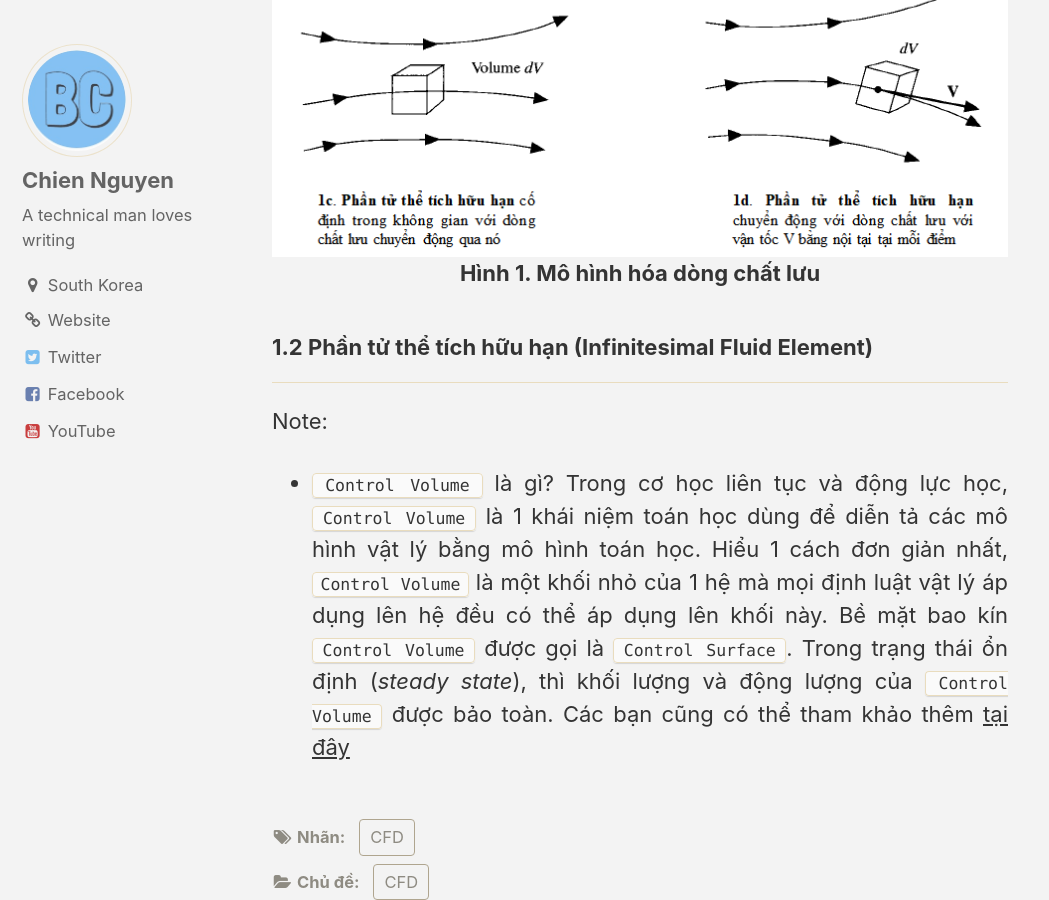
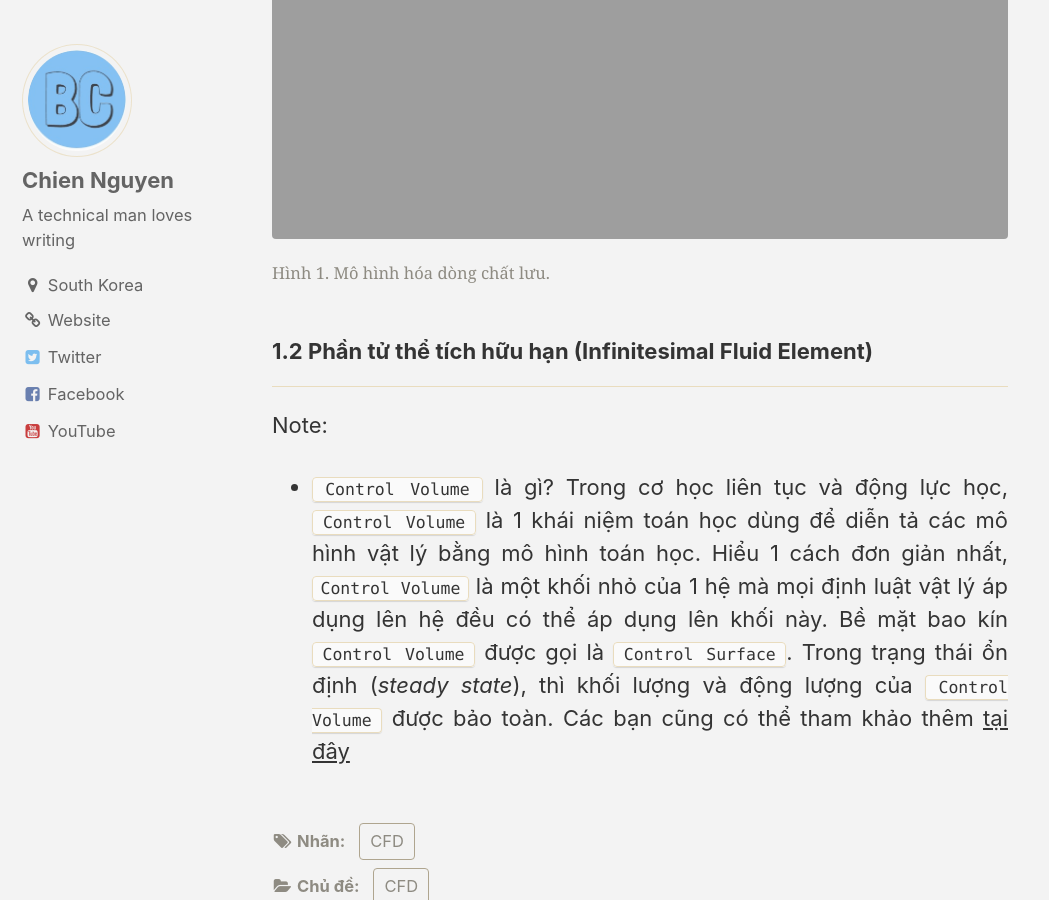
Before and after one commit to chienfm/chienfm.github.io, a Jekyll site: the page built from _pages/post-draft.md, in a window 1280 px wide and 900 px high, scrolled down 1440 px. Shown: the whole window, without its empty margins (0-1049 px from the left). Built offline with Jekyll 4.4.1, drawn with Linux system fonts in a browser that asks for light colours; nearby versions of some CDN libraries.

Commit message:
Test Figure

```diff
--- a/_pages/post-draft.md
+++ b/_pages/post-draft.md
@@ -24,9 +24,13 @@ Khi xem xét một khối rắn trong chuyển động tịnh tiến, chúng ta
 
 ### 1.1 Khối thể tích hữu hạn (Finite Control Volume)
 
-![image-center](/assets/images/CFD/Model_of_flow.png){: .align-center}
-**Hình 1. Mô hình hóa dòng chất lưu**
-{: .text-center}
+<center>
+<figure>
+  <img src="{{ site.url }}{{ site.baseurl }}/assets/images/filename.jpg" alt="Mô hình hóa dòng chảy" width="370" height="300">
+  <figcaption>Hình 1. Mô hình hóa dòng chất lưu.</figcaption>
+</figure>
+</center>
+
 
 ### 1.2 Phần tử thể tích hữu hạn (Infinitesimal Fluid Element)
 
```
